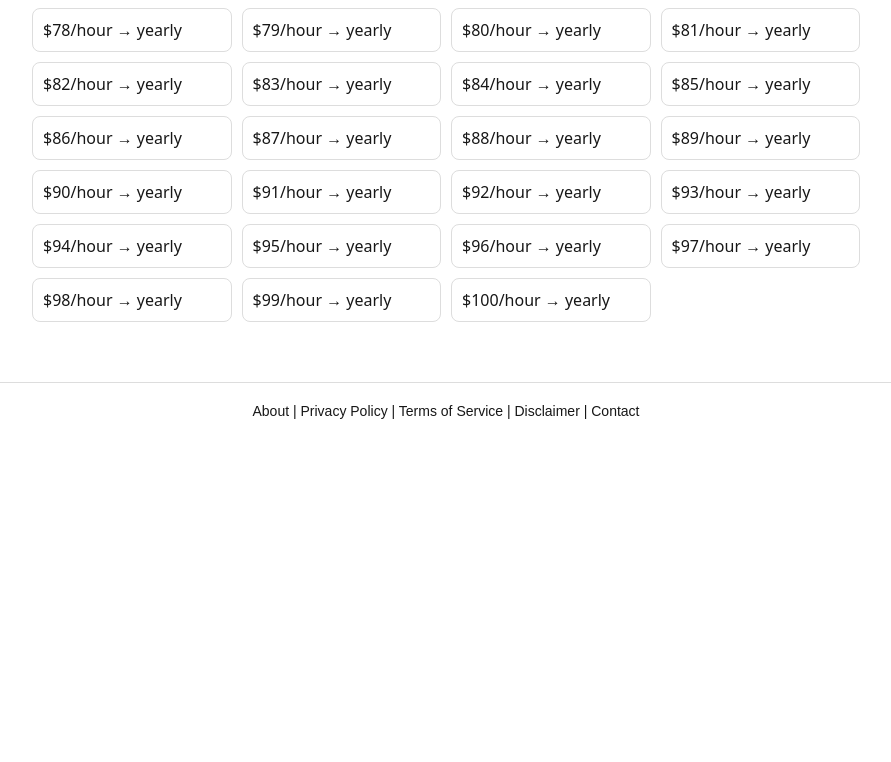
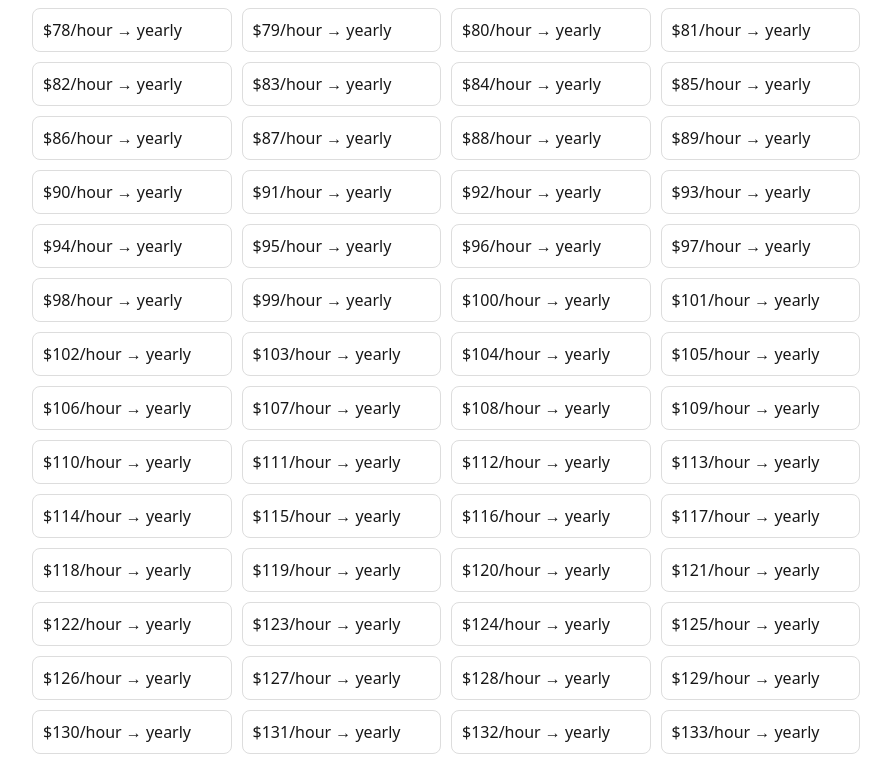
Before and after one commit to SantiFoglia/hourly-salary-site, a Next.js app: page / in a window 1280 px wide. Shown: the part 1764-2526 px from the top of the page, without its empty margins (194-1085 px from the left). Before the commit the page ends 2203 px from the top, so only its background shows below. Built offline with nearby package versions, Linux system fonts and the light colour scheme.

Commit message:
Expand hourly pages from 5 to 300

```diff
--- a/src/app/page.tsx
+++ b/src/app/page.tsx
@@ -87,7 +87,7 @@ export default function Home() {
       <p>Quick links for common hourly wages (10–100 USD).</p>
 
       <div style={{ display: "grid", gridTemplateColumns: "repeat(auto-fill, minmax(160px, 1fr))", gap: 10 }}>
-        {Array.from({ length: 91 }, (_, i) => i + 10).map((rate) => (
+        {Array.from({ length: 296 }, (_, i) => i + 10).map((rate) => (
           <Link
             key={rate}
             href={`/how-much-is-${rate}-an-hour`}
```
